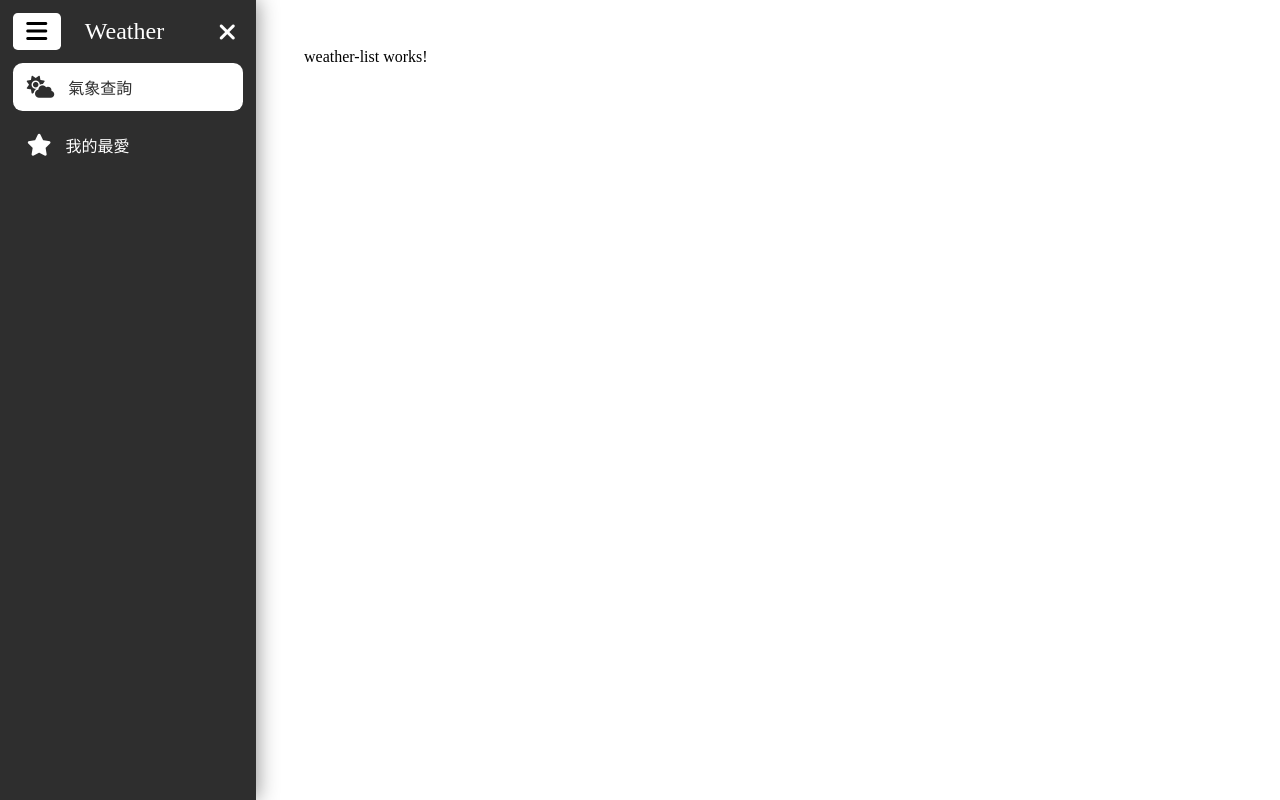
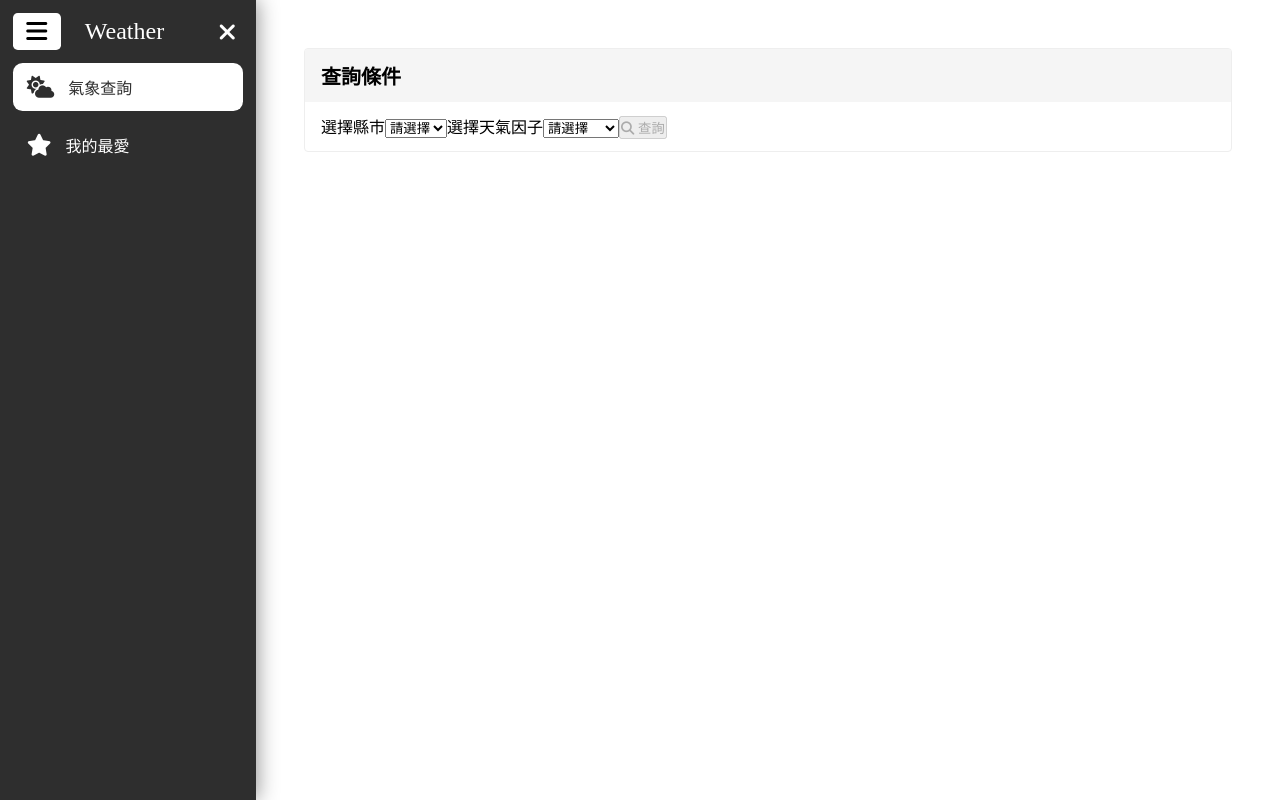
Before and after one commit to KaiKaiKay/weather-web, an Angular app: page /weatherList in a window 1280 px wide. Built offline with nearby package versions, Linux system fonts and the light colour scheme; no server answers.

Commit message:
add: 氣象查詢頁面 查詢條件
1.縣市
2.天氣因子
3.call api get data ok

```diff
--- a/src/app/views/weather-list/weather-list.component.html
+++ b/src/app/views/weather-list/weather-list.component.html
@@ -1,2 +1,65 @@
-<p>weather-list works!</p>
-<p>{{data}}</p>
+<!-- 建立卡片 -->
+<div class="card">
+  <div class="cardHeader">
+    <h1 class="cardTitle">查詢條件</h1>
+  </div>
+  <div class="cardBody">
+    <form [formGroup]="form">
+      <div class="formGroup">
+        <!-- 縣市 下拉選單 -->
+        <label for="citySelect">選擇縣市</label>
+        <select
+          id="citySelect"
+          class="formControl"
+          formControlName="city"
+          required
+        >
+          <option value="" disabled selected>請選擇</option>
+          <option *ngFor="let city of cities | keyvalue" [value]="city.key">
+            {{ city.value }}
+          </option>
+        </select>
+        <div
+          *ngIf="form.get('city')?.invalid && form.get('city')?.touched"
+          class="error"
+        >
+          必選
+        </div>
+
+        <!-- 天氣因子 下拉選單 -->
+        <label for="elementSelect">選擇天氣因子</label>
+        <select
+          id="elementSelect"
+          class="formControl"
+          formControlName="element"
+          required
+        >
+          <option value="" disabled selected>請選擇</option>
+          <option
+            *ngFor="let element of weatherElements | keyvalue"
+            [value]="element.key"
+          >
+            {{ element.value }}
+          </option>
+        </select>
+        <div
+          *ngIf="form.get('element')?.invalid && form.get('element')?.touched"
+          class="error"
+        >
+          必選
+        </div>
+
+        <!-- 查詢按鈕 -->
+        <button
+          class="btn btnPrimary"
+          type="button"
+          (click)="onSubmit()"
+          [disabled]="form.invalid"
+        >
+          <i class="fa-solid fa-search"></i>
+          查詢
+        </button>
+      </div>
+    </form>
+  </div>
+</div>
--- a/src/app/views/weather-list/weather-list.component.scss
+++ b/src/app/views/weather-list/weather-list.component.scss
@@ -0,0 +1,21 @@
+.card {
+  border: 1px solid #eee;
+  border-radius: 4px;
+  margin-bottom: 16px;
+  overflow: hidden;
+
+  .cardHeader {
+    background-color: #f5f5f5;
+    padding: 12px 16px;
+
+      .cardTitle {
+    font-size: 1.25rem;
+    margin-bottom: 0;
+  }
+  }
+
+  .cardBody {
+    padding: 12px 16px;
+  }
+
+}
--- a/src/app/views/weather-list/weather-list.component.ts
+++ b/src/app/views/weather-list/weather-list.component.ts
@@ -1,29 +1,89 @@
 import { Component } from '@angular/core';
 import { WeatherService } from '../../services/weather.service';
 import { apiEnvironment } from '../../../environments/environment';
+import {
+  FormBuilder,
+  FormGroup,
+  ReactiveFormsModule,
+  Validators,
+} from '@angular/forms';
+import { CommonModule } from '@angular/common';
 
 @Component({
   selector: 'app-weather-list',
   standalone: true,
-  imports: [],
+  imports: [ReactiveFormsModule, CommonModule],
   templateUrl: './weather-list.component.html',
   styleUrl: './weather-list.component.scss',
 })
 export class WeatherListComponent {
-  constructor(private weatherService: WeatherService) {}
+  constructor(
+    private weatherService: WeatherService,
+    private fb: FormBuilder
+  ) {}
+
+  /** 天氣查詢條件 */
+  form: FormGroup = new FormGroup({});
 
   data: any = '';
 
+  /** 台灣縣市列表 */
+  cities: { [key: string]: string } = {
+    宜蘭縣: '宜蘭縣',
+    花蓮縣: '花蓮縣',
+    臺東縣: '臺東縣',
+    澎湖縣: '澎湖縣',
+    金門縣: '金門縣',
+    連江縣: '連江縣',
+    臺北市: '臺北市',
+    新北市: '新北市',
+    桃園市: '桃園市',
+    臺中市: '臺中市',
+    臺南市: '臺南市',
+    高雄市: '高雄市',
+    基隆市: '基隆市',
+    新竹縣: '新竹縣',
+    新竹市: '新竹市',
+    苗栗縣: '苗栗縣',
+    彰化縣: '彰化縣',
+    南投縣: '南投縣',
+    雲林縣: '雲林縣',
+    嘉義縣: '嘉義縣',
+    嘉義市: '嘉義市',
+    屏東縣: '屏東縣',
+  };
+
+  /** 天氣因子
+   * 預報XML產品預報因子欄位中文說明表:
+   * https://opendata.cwa.gov.tw/opendatadoc/MFC/A0012-001.pdf
+  */
+  weatherElements: { [key: string]: string } = {
+    Wx: '天氣現象',
+    MaxT: '最高溫度',
+    MinT: '最低溫度',
+    CI: '舒適度',
+    PoP: '降雨機率',
+  };
+
   ngOnInit(): void {
-    this.getWeatherData();
+    /** 天氣查詢條件表單初始化 */
+    this.form = this.fb.group({
+      city: ['', Validators.required],
+      element: ['', Validators.required],
+    });
   }
 
-  getWeatherData(): void {
-    const url = `F-C0032-001?Authorization=${apiEnvironment.authorization}`;
+  /** 查詢天氣 */
+  onSubmit(): void {
+    if (this.form.valid) {
+      const city = this.form.get('city')?.value;
+      const elementName = this.form.get('element')?.value;
+      const url = `F-C0032-001?Authorization=${apiEnvironment.authorization}&locationName=${city}&elementName=${elementName}`;
 
-    this.weatherService.getData(url).subscribe((data) => {
-      console.log(data);
-      this.data = JSON.stringify(data, null, 2);
-    });
+      this.weatherService.getData(url).subscribe((data) => {
+        console.log(data);
+        //待處理資料顯示
+      });
+    }
   }
 }
```
